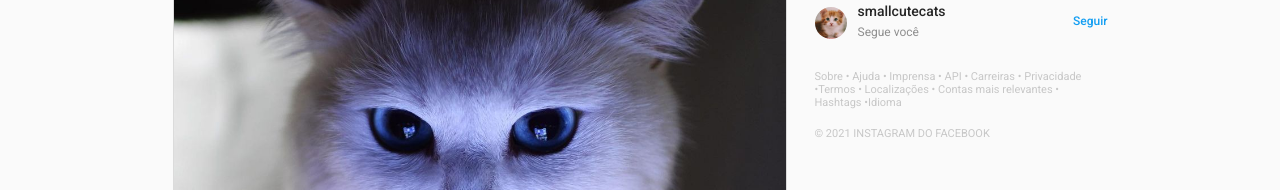
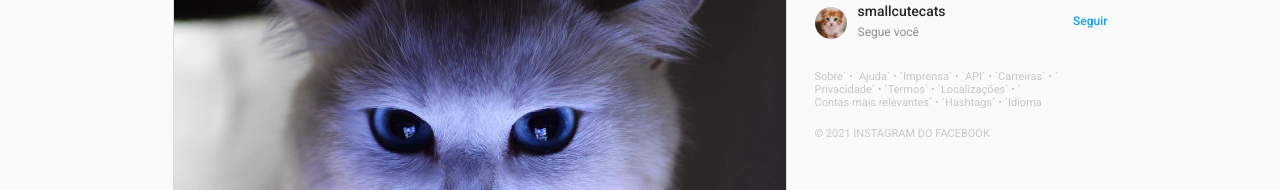
Before and after one commit to ZeGuilhermeYung/projeto7-instagramreact, a JavaScript app: page / in a window 1280 px wide. Shown: the part 414-604 px from the top of the page. Built offline with nearby package versions, Linux system fonts and the light colour scheme.

Commit message:
Header e usuário acima das sugestões com props

```diff
--- a/public/style.css
+++ b/public/style.css
@@ -387,11 +387,16 @@ li {
 .sugestions-profiles h1 {
     margin-bottom: 6px;
 }
+.options-configs h6 {
+    display: flex;
+}
 .options-configs h6 a:hover {
     text-decoration: underline;
 }
 .options-configs p {
     margin-bottom: 18px;
+    display: flex;
+    flex-wrap: wrap;
 }
 footer {
     display: none;
--- a/src/components/Header/MainHeader.js
+++ b/src/components/Header/MainHeader.js
@@ -11,7 +11,7 @@ export default function MainHeader() {
       <div className="search">
         <input type="text" placeholder="Pesquisar"/>
       </div>
-        <div className="header-options">
+      <div className="header-options">
         <IconsClick link="https://www.instagram.com/direct/inbox/" visibleIcon="paper-plane-outline" activeIcon="paper-plane" alt="enviar mensagem"/>
         <IconsClick link="https://www.instagram.com/explore/" visibleIcon="compass-outline" activeIcon="compass" alt="explorar"/>
         <IconsClick link="https://www.instagram.com/accounts/activity/" visibleIcon="heart-outline" activeIcon="heart" alt="atividades da conta"/>
--- a/src/components/Main/SideBar.js
+++ b/src/components/Main/SideBar.js
@@ -1,26 +1,24 @@
 import Sugestions from "./SideBar/Sugestions.js";
+import OptionsConfig from "./SideBar/OptionsConfig.js";
+
+function MyProfile(props) {
+  return (
+    <div className="my-profile">
+    <a href={props.link}><img src={props.image} alt={props.alt}/></a>
+      <div>
+          <a href={props.link}><p><h1>{props.username}</h1></p></a>
+          <p>{props.title}</p>
+      </div>
+    </div>
+);
+}
 
 export default function SideBar() {
   return (
     <aside>
-      <div className="my-profile">
-          <a href="https://www.instagram.com/jovemnerd/"><img src="./assets/img/Jovem-Nerd.jpg" alt="ir para perfil do Jovem Nerd"/></a>
-          <div>
-              <a href="https://www.instagram.com/jovemnerd/"><p><h1>jovemnnerd</h1></p></a>
-              <p>Jovem Nerd</p>
-          </div>
-      </div>
+      <MyProfile link="https://www.instagram.com/jovemnerd/" image="./assets/img/Jovem-Nerd.jpg" alt="ir para perfil do Jovem Nerd" username="jovemnnerd" title="Jovem Nerd"/>
       <Sugestions />
-      <div className="options-configs">
-        <p>
-          <h6>
-            <a href="https://about.instagram.com/">Sobre</a> • <a href="https://help.instagram.com/">Ajuda</a> • <a href="https://about.instagram.com/blog/">Imprensa</a> • <a href="https://developers.facebook.com/docs/instagram">API</a> • <a href="https://www.instagram.com/about/jobs/">Carreiras</a> • <a href="https://www.instagram.com/legal/privacy/">Privacidade</a> •
-            <a href="https://www.instagram.com/legal/terms/">Termos</a> • <a href="https://www.instagram.com/explore/locations/">Localizações</a> • <a href="https://canaltech.com.br/redes-sociais/como-encontrar-contas-interessantes-para-seguir-instagram/">Contas mais relevantes</a> • <a href="https://www.mafiadomarketing.com.br/blog/hashtags-para-instagram/">Hashtags</a> •
-            <a href="">Idioma</a>
-          </h6>
-        </p>
-        <p><h6>© 2021 INSTAGRAM DO FACEBOOK</h6></p>
-      </div>
+      <OptionsConfig />
     </aside>
   );
 }
--- /dev/null
+++ b/src/components/Main/SideBar/OptionsConfig.js
@@ -0,0 +1,31 @@
+function Option(props) {
+  return (
+    <h6><a href={props.link}>{props.title}</a>` • `</h6>
+  );
+}
+function LastOption(props) {
+  return (
+    <h6><a href={props.link}>{props.title}</a></h6>
+  );
+}
+
+export default function OptionsConfig() {
+  return (
+    <div className="options-configs">
+      <p>
+        <Option link="https://about.instagram.com/" title="Sobre"/>
+        <Option link="https://about.instagram.com/" title="Ajuda"/>
+        <Option link="https://about.instagram.com/blog/" title="Imprensa"/>
+        <Option link="https://developers.facebook.com/docs/instagram" title="API"/>
+        <Option link="https://www.instagram.com/about/jobs/" title="Carreiras"/>
+        <Option link="https://www.instagram.com/legal/privacy/" title="Privacidade"/>
+        <Option link="https://www.instagram.com/legal/terms/" title="Termos"/>
+        <Option link="https://www.instagram.com/explore/locations/" title="Localizações"/>
+        <Option link="https://canaltech.com.br/redes-sociais/como-encontrar-contas-interessantes-para-seguir-instagram/" title="Contas mais relevantes"/>
+        <Option link="https://www.mafiadomarketing.com.br/blog/hashtags-para-instagram/" title="Hashtags"/>
+        <LastOption link="" title="Idioma"/>
+      </p>
+      <p><h6>© 2021 INSTAGRAM DO FACEBOOK</h6></p>
+    </div>
+  );
+}
```
